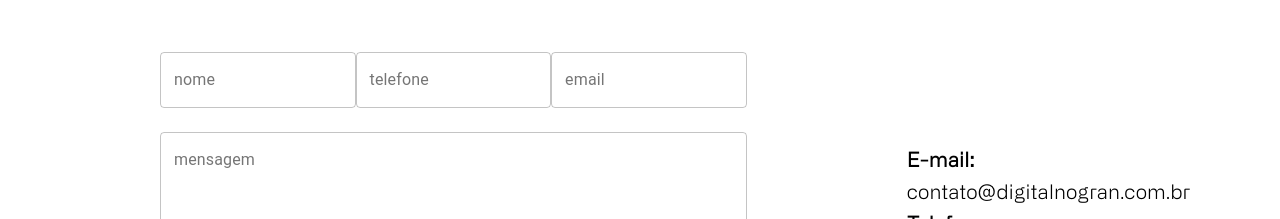
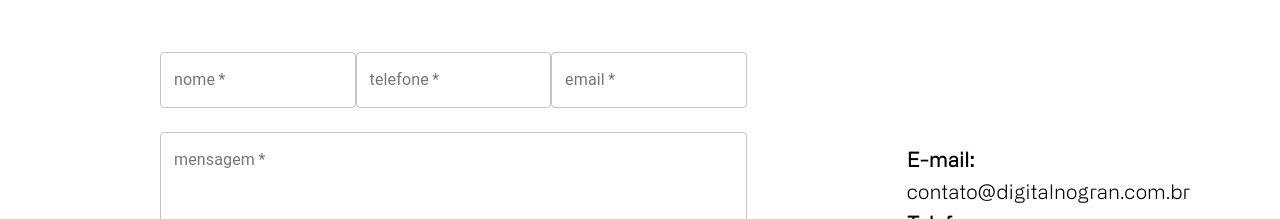
Before and after one commit to nogran/digital.nogran.ui, a React (Create React App) app: page /contato in a window 1280 px wide. Shown: the part 324-543 px from the top of the page. Built offline with nearby package versions, Linux system fonts and the light colour scheme.

Commit message:
update contato service

```diff
--- a/src/pages/contato/Contato.tsx
+++ b/src/pages/contato/Contato.tsx
@@ -1,7 +1,9 @@
-import { useEffect, useState } from "react";
+import { ChangeEvent, useEffect, useState } from "react";
 import { Box, Button, Grid, TextField, Typography, withStyles } from "@material-ui/core";
 import './Contato.css';
 import Navbar from "../../components/statics/navbar/Navbar";
+import Usuario from "../../models/Usuario";
+import { postsemtoken } from "../../services/Service";
 
 const StyledButton = withStyles({
   root: {
@@ -15,6 +17,29 @@ const StyledButton = withStyles({
 })(Button);
 
 export const Contato = () => {
+
+  async function onSubmit(e: ChangeEvent<HTMLFormElement>) {
+    e.preventDefault()
+
+    await postsemtoken(`/contato`, usuario, setUsuario)
+    alert('🌱 Mensagem enviada com sucesso.')
+  };
+
+  function updatedModel(e: ChangeEvent<HTMLInputElement>) {
+    setUsuario({
+        ...usuario,
+        [e.target.name]: e.target.value
+    })
+  }
+
+  const [usuario, setUsuario] = useState<Usuario>(
+    {
+      id: 0,
+      nome: '',
+      telefone: '',
+      email: '',
+      mensagem: ''
+    })
 
   const [ativaCor, setAtivaCor] = useState(true);
 
@@ -42,13 +67,13 @@ export const Contato = () => {
 
         <Grid item xs={7} alignItems='center'>
           <Box marginLeft={20} >
-            <form>
+            <form onSubmit={onSubmit}>
               <Box display='flex' justifyContent='space-between' alignItems='center' marginTop={5}>
-                <TextField id='nome' label='nome' variant='outlined' name='nome' margin='normal' />
-                <TextField id='telefone' label='telefone' variant='outlined' name='telefone' margin='normal' />
-                <TextField id='email' label='email' variant='outlined' name='email' margin='normal' />
+              <TextField value={usuario.nome} onChange={(e: ChangeEvent<HTMLInputElement>) => updatedModel(e)} id="nome" label="nome" variant="outlined" name="nome" margin="normal" fullWidth required />
+              <TextField value={usuario.telefone} onChange={(e: ChangeEvent<HTMLInputElement>) => updatedModel(e)} id="telefone" label="telefone" variant="outlined" name="telefone" margin="normal" fullWidth required />
+              <TextField value={usuario.email} onChange={(e: ChangeEvent<HTMLInputElement>) => updatedModel(e)} id="email" label="email" variant="outlined" name="email" margin="normal" fullWidth required />
               </Box>
-              <TextField id='mensagem' label='mensagem' variant='outlined' name='mensagem' margin='normal' fullWidth rows={10} multiline />
+              <TextField value={usuario.mensagem} onChange={(e: ChangeEvent<HTMLInputElement>) => updatedModel(e)} id="mensagem" label="mensagem" variant="outlined" name="mensagem" margin="normal" fullWidth required rows={10} multiline />
               <Box marginTop={2} textAlign='center'>
                 <StyledButton type='submit' variant='contained' color='primary'>
                   Enviar
```
